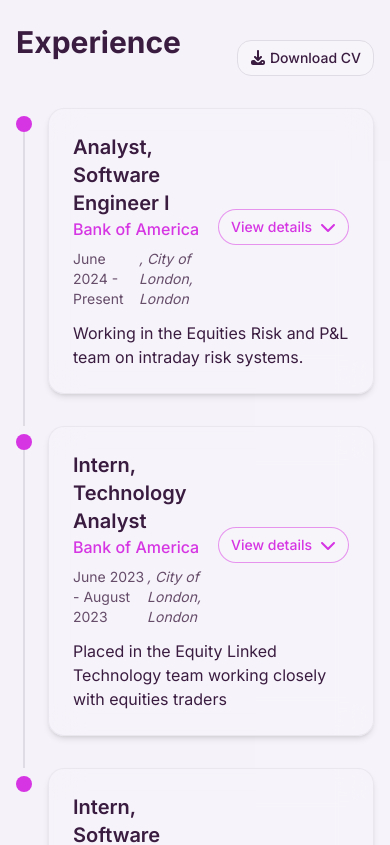
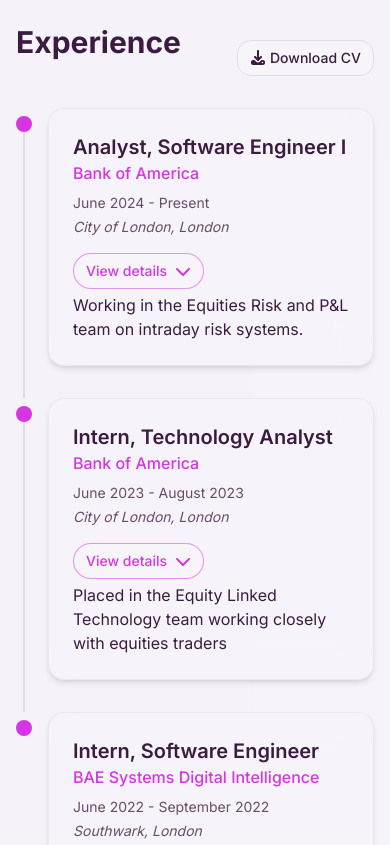
Before and after one commit to MichealNestor01/michealnestor.com, a React (Vite) app: page / in a window 390 px wide. Shown: the part 1620-2465 px from the top of the page. Built offline with nearby package versions, Linux system fonts and the light colour scheme.

Commit message:
updated mobile styling for the experience section

```diff
--- a/src/components/ui/timelineItem.tsx
+++ b/src/components/ui/timelineItem.tsx
@@ -85,15 +85,20 @@
 
   const content = (
     <div className="glass p-6 rounded-lg">
-      <div className="flex justify-between items-center">
+      <div className="flex flex-col gap-1 md:gap-3 md:flex-row md:justify-between md:items-center">
         <div>
           <h3 className="text-xl font-semibold">{title}</h3>
           <p className="text-primary font-medium mb-2">{subtitle}</p>
-          <div className="flex items-start">
-            <p className="text-sm text-muted-foreground mb-3">{duration}</p>
+          <div className="flex flex-col md:flex-row md:items-start">
+            <p className="text-sm text-muted-foreground mb-1 md:mb-3">
+              {duration}
+              {location && (
+                <span className="hidden md:inline">, </span>
+              )}
+            </p>
             {location && (
-              <p className="text-sm text-muted-foreground mb-3 italic">
-                {`, ${location}`}
+              <p className="text-sm text-muted-foreground mb-1 md:mb-3 italic">
+                {location}
               </p>
             )}
           </div>
@@ -103,7 +108,7 @@
             <Button
               variant="outline"
               size="sm"
-              className="rounded-full border-primary/50 hover:bg-primary/20 transition-all"
+              className="rounded-full border-primary/50 hover:bg-primary/20 transition-all self-start md:self-auto shrink-0 mt-2 mb-1 md:mt-0 md:mb-0"
             >
               <div className="flex items-center gap-2 text-primary text-sm font-medium">
                 {!isOpen ? "View details" : "Hide details"}
```
